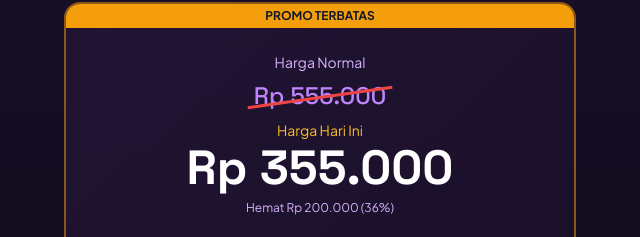
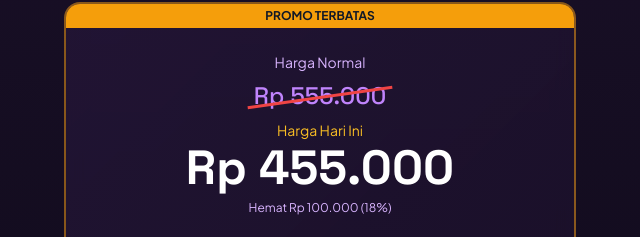
Before and after one commit to ekodwilistianto/datarisetmicrostock, a plain HTML site: page index.html in a window 1280 px wide. Shown: the part 8573-8810 px from the top of the page, 320-960 px from the left. Drawn offline with nearby package versions, Linux system fonts and the light colour scheme.

Commit message:
Update index.html

```diff
--- a/index.html
+++ b/index.html
@@ -939,8 +939,8 @@
                     <div class="price-strike inline-block font-display text-2xl text-royal-400 mb-2">Rp 555.000</div>
 
                     <p class="text-sm text-gold-400 mb-1">Harga Hari Ini</p>
-                    <div class="font-display text-5xl font-bold text-white mb-2">Rp 355.000</div>
-                    <p class="text-xs text-royal-300 mb-6">Hemat Rp 200.000 (36%)</p>
+                    <div class="font-display text-5xl font-bold text-white mb-2">Rp 455.000</div>
+                    <p class="text-xs text-royal-300 mb-6">Hemat Rp 100.000 (18%)</p>
 
                     <a href="https://ekodwilistianto.com/ekodwi.id/xp5oj89kwx98/checkout?token=cGFyYW1zPSU1QiU1RCZiaWRfcHJpY2U9MCZxdHlfcHJvZD0x" class="btn-primary block text-center py-4 px-8 rounded-xl text-lg font-bold mb-4" target="_blank">
                         Beli Sekarang
@@ -1016,7 +1016,7 @@
         <div class="flex items-center justify-between gap-4">
             <div>
                 <div class="text-xs text-royal-300 line-through">Rp 555.000</div>
-                <div class="font-display text-xl font-bold text-white">Rp 355.000</div>
+                <div class="font-display text-xl font-bold text-white">Rp 455.000</div>
             </div>
             <a href="https://ekodwilistianto.com/ekodwi.id/xp5oj89kwx98/checkout?token=cGFyYW1zPSU1QiU1RCZiaWRfcHJpY2U9MCZxdHlfcHJvZD0x" class="btn-primary py-3 px-6 rounded-lg font-bold text-sm" target="_blank">
                 Beli Sekarang
```
